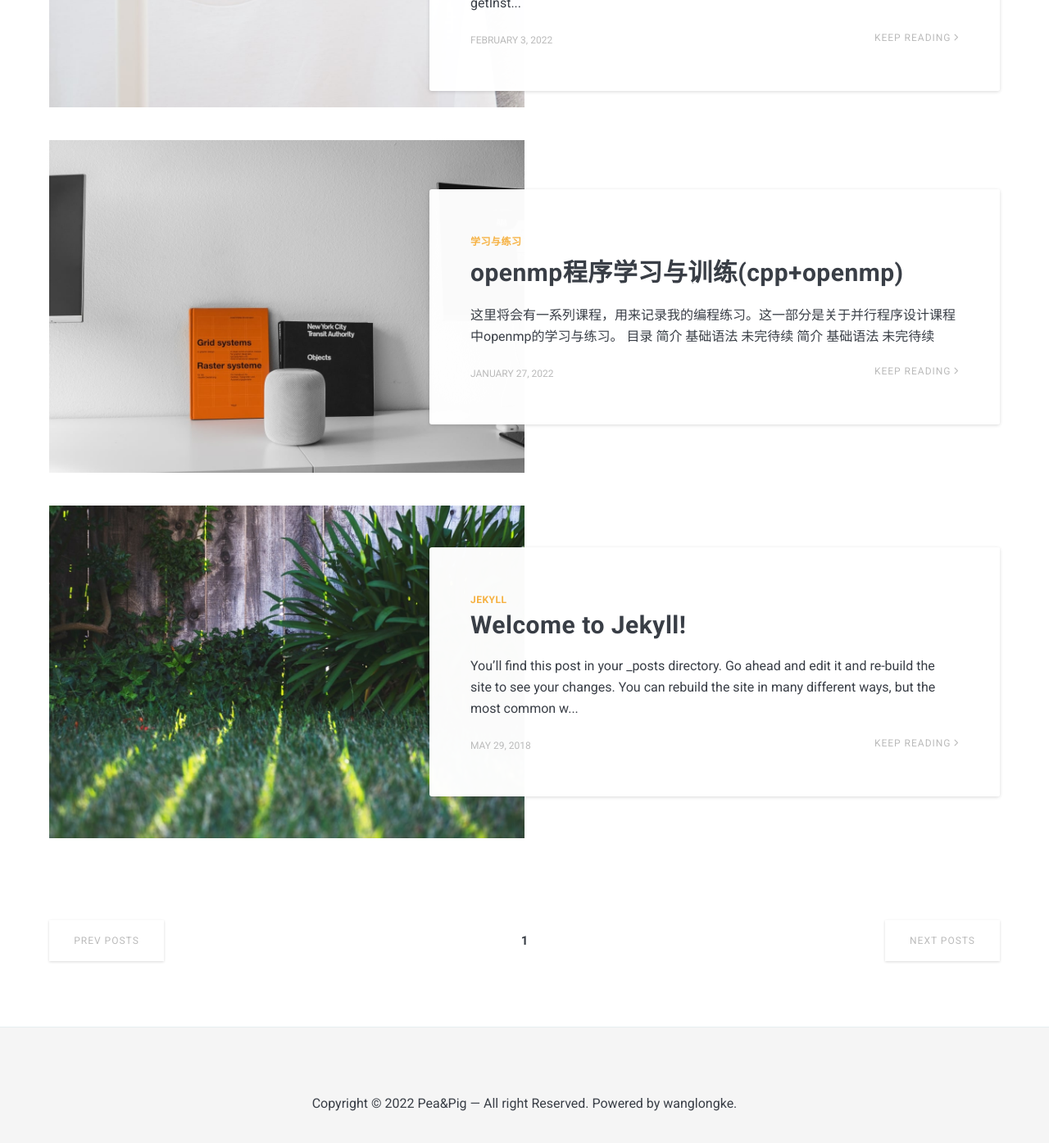
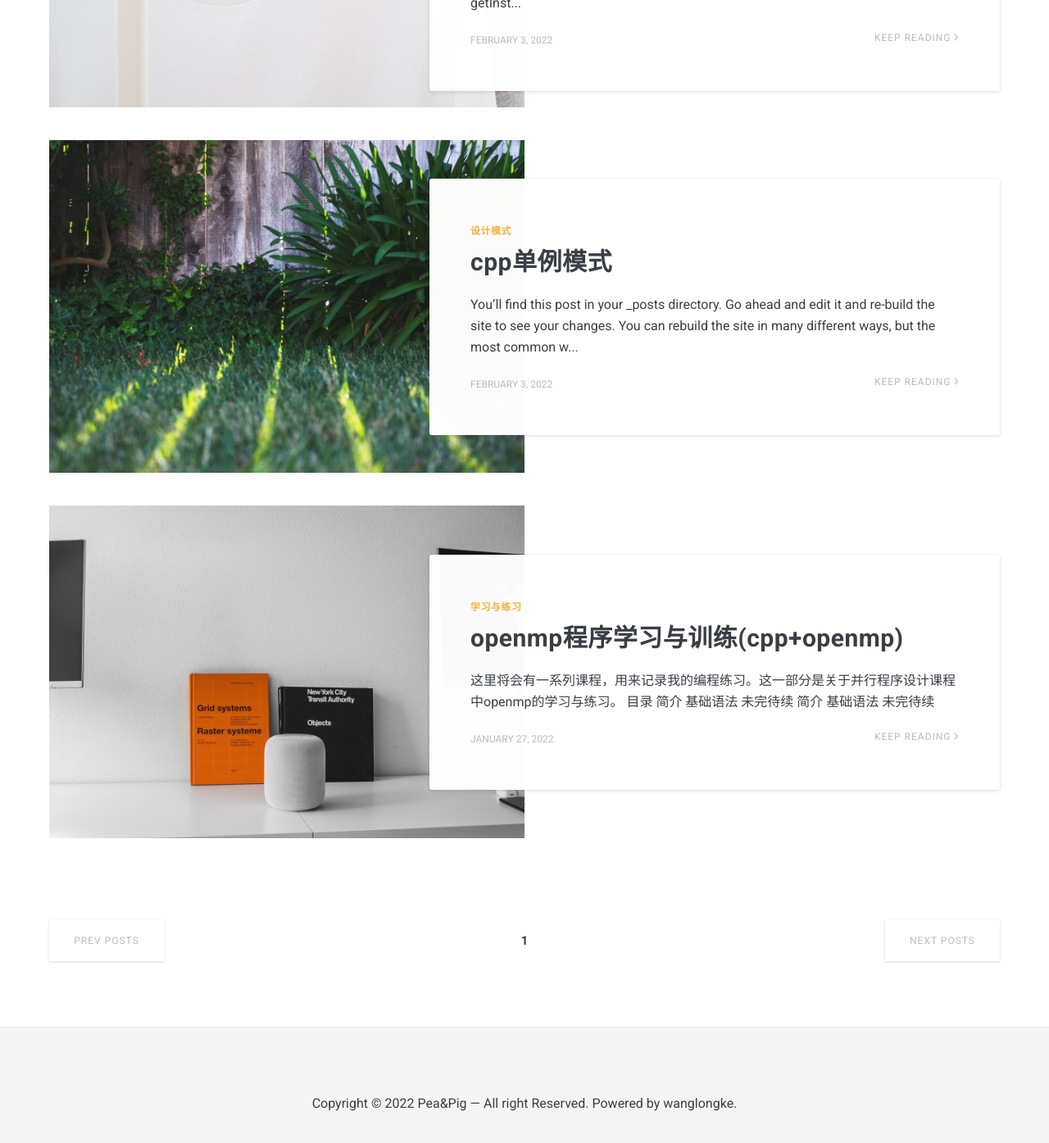
Before and after one commit to Wanglongke/wanglongke.github.io, a Jekyll site: the page built from index.html, in a window 1280 px wide and 1400 px high, scrolled down 1046 px. Shown: the top 1395 px of the window at 82% size. Built offline with Jekyll 4.4.1, drawn with Linux system fonts in a browser that asks for light colours; nearby versions of some CDN libraries; the list of posts is cut into pages by our own code.

Commit message:
“update”

```diff
--- a/_posts/2018-05-29-cppSingleton.markdown
+++ b/_posts/2018-05-29-cppSingleton.markdown
@@ -1,9 +1,9 @@
 ---
 layout: post
-title:  "Welcome to Jekyll!"
-date:   2018-05-29 18:05:55 +0300
+title:  cpp单例模式
+date:   2022-02-03 12:00:00 +0300
 image:  10.jpg
-tags:   Jekyll
+tags:   设计模式
 ---
 You’ll find this post in your `_posts` directory. Go ahead and edit it and re-build the site to see your changes. You can rebuild the site in many different ways, but the most common way is to run `jekyll serve`, which launches a web server and auto-regenerates your site when a file is updated.
 
```
